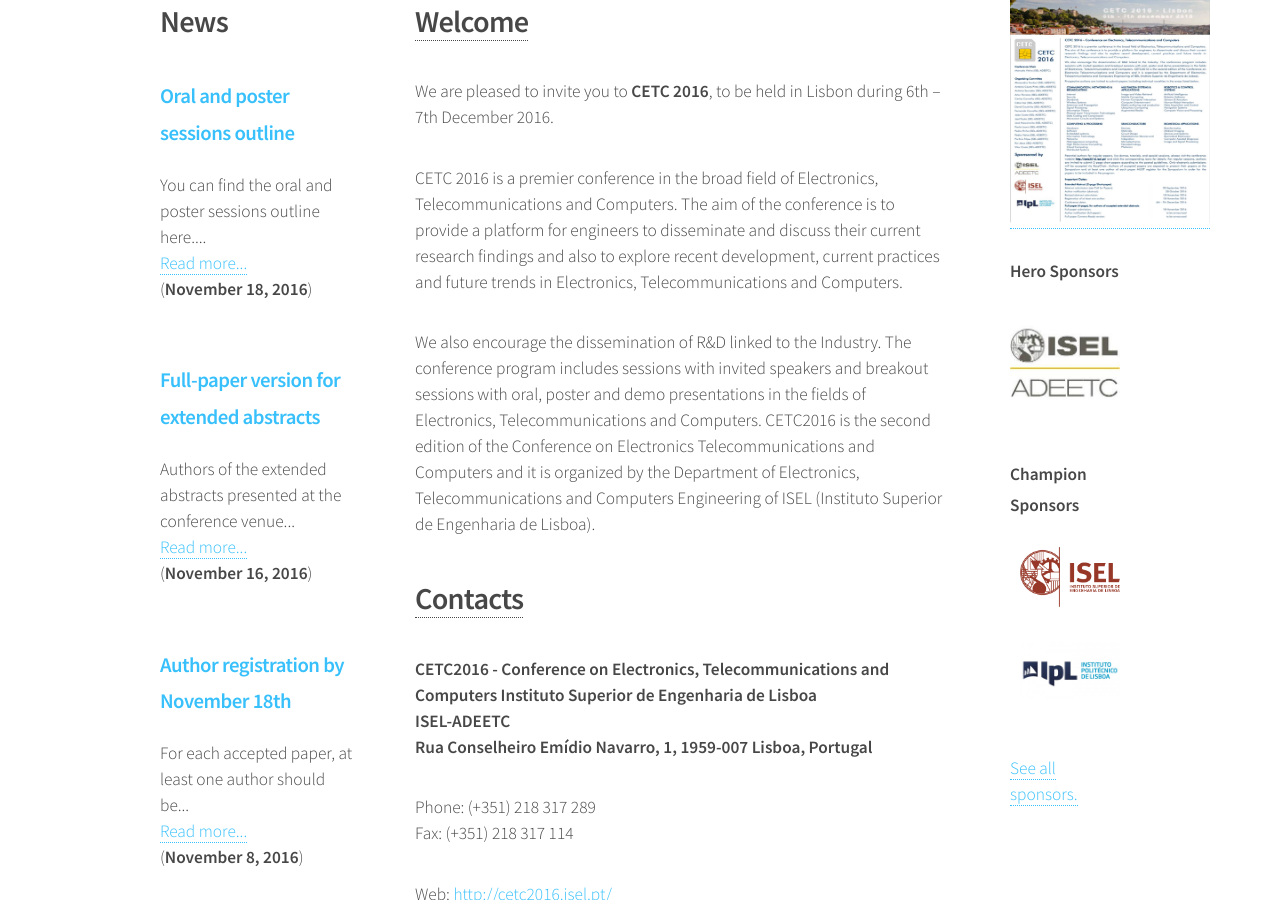
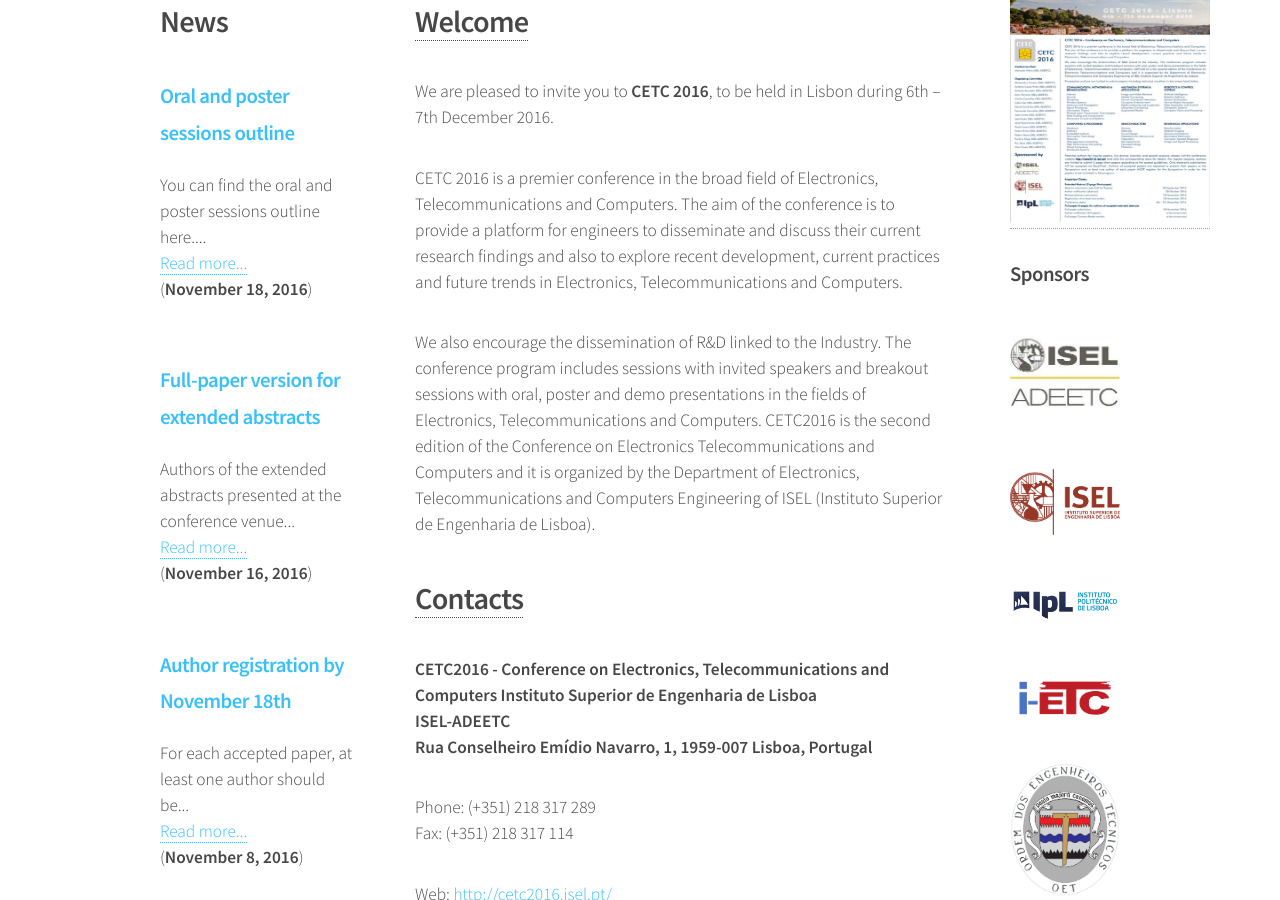
Before and after one commit to cetc2016/cetc2016.github.io, a Jekyll site: the page built from index.html, in a window 1280 px wide and 900 px high, scrolled down 600 px. Built offline with Jekyll 4.4.1, drawn with Linux system fonts in a browser that asks for light colours; the list of posts is cut into pages by our own code.

Commit message:
Update sponsors

```diff
--- a/_includes/sponsors.html
+++ b/_includes/sponsors.html
@@ -2,16 +2,13 @@
 
 								<!-- Sidebar 2 -->
 									<section>
-										<h4>Hero Sponsors</h4>
+										<h3>Sponsors</h3>
 										<div class="sponsor-list" style="padding-left: 0; padding-bottom: 0">
 											<p>
                                                 <a href="http://www.adeetc.isel.pt/pt/" target="_blank">
                                                     <span class="image featured"><img alt="ADEETC" title="ISEL ADEETC" src="{{ site.baseurl }}/images/sponsors/isel-adeetc.jpg" /></span>
                                                 </a>
 											</p>
-										</div>
-										<h4>Champion Sponsors</h4>
-										<div class="sponsor-list">
 											<p>
                                                 <a href="http://www.isel.pt/" target="_blank">
                                                     <span class="image featured"><img alt="ISEL" title="ISEL" src="{{ site.baseurl }}/images/sponsors/logo-isel.png" /></span>
@@ -22,9 +19,26 @@
                                                     <span class="image featured"><img alt="IPL" title="IPL" src="{{ site.baseurl }}/images/sponsors/IPLisboa.jpg" /></span>
                                                 </a>
 											</p>
-										</div>
-										<div>
-											<a href="http://www.adeetc.isel.pt/pt/">See all sponsors.</a>
+                                            <p>
+                                                <a href="http://journals.isel.pt/index.php/i-ETC" target="_blank">
+                                                    <span class="image featured"><img alt="iETC" title="iETC" src="{{ site.baseurl }}/images/sponsors/ITEC.png" /></span>
+                                                </a>
+											</p>
+                                            <p>
+                                                <a href="https://www.oet.pt/portal/" target="_blank">
+                                                    <span class="image featured"><img alt="oet" title="oet" src="{{ site.baseurl }}/images/sponsors/OET.jpg" /></span>
+                                                </a>
+											</p>
+                                            <p>
+                                                <a href="http://www.anacom.pt/" target="_blank">
+                                                    <span class="image featured"><img alt="anacom" title="anacom" src="{{ site.baseurl }}/images/sponsors/Anacom.jpg" /></span>
+                                                </a>
+											</p>
+                                            <p>
+                                                <a href="https://www.ipl.pt/investigacao/politecid" target="_blank">
+                                                    <span class="image featured"><img alt="politec" title="politec" src="{{ site.baseurl }}/images/sponsors/politec.png" /></span>
+                                                </a>
+											</p>
 										</div>
 									</section>
 
```
Also changed, not shown: images/sponsors/ITEC.png (added), images/sponsors/OET.jpg (added), images/sponsors/anacom.jpg (added), images/sponsors/politec.png (added).
